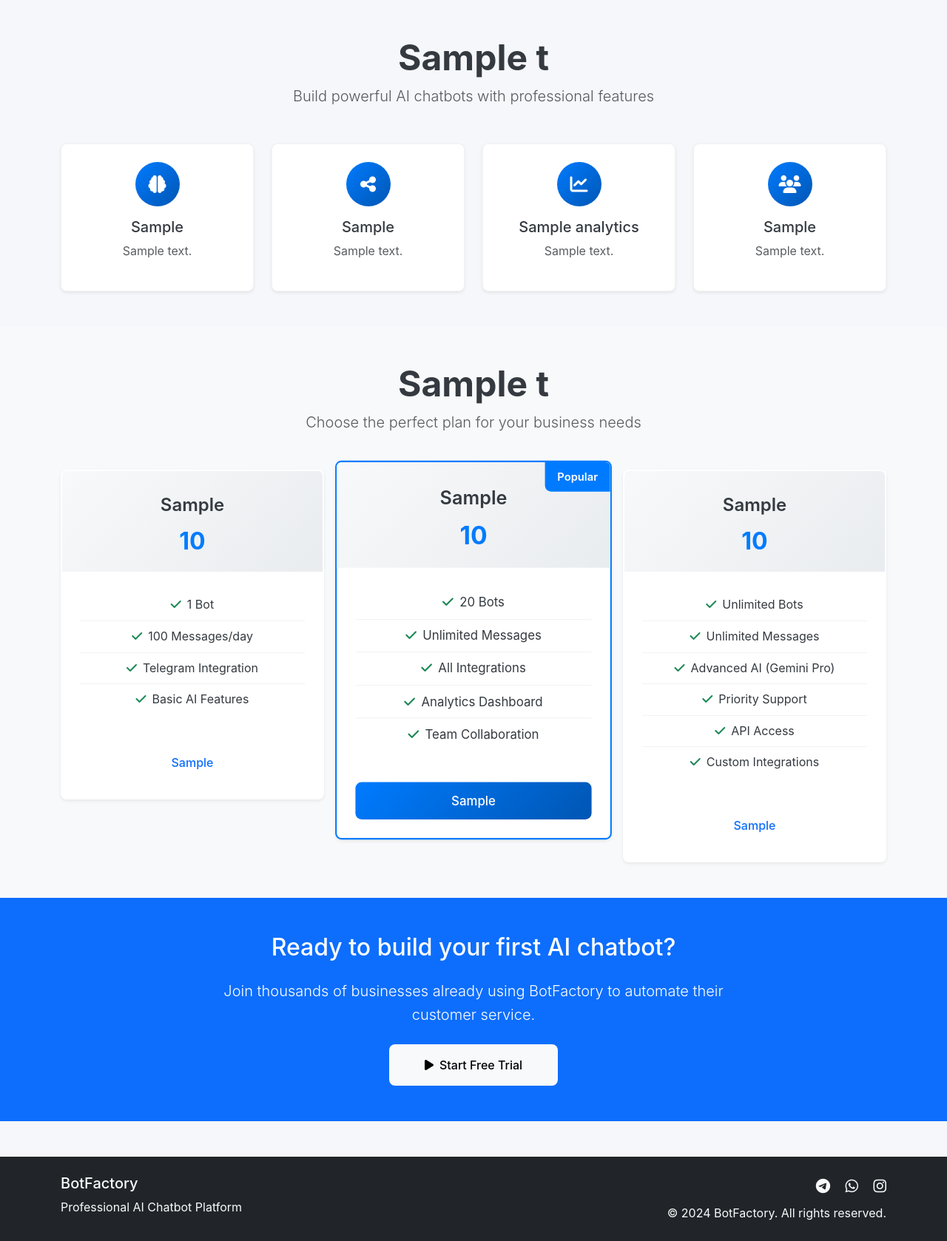
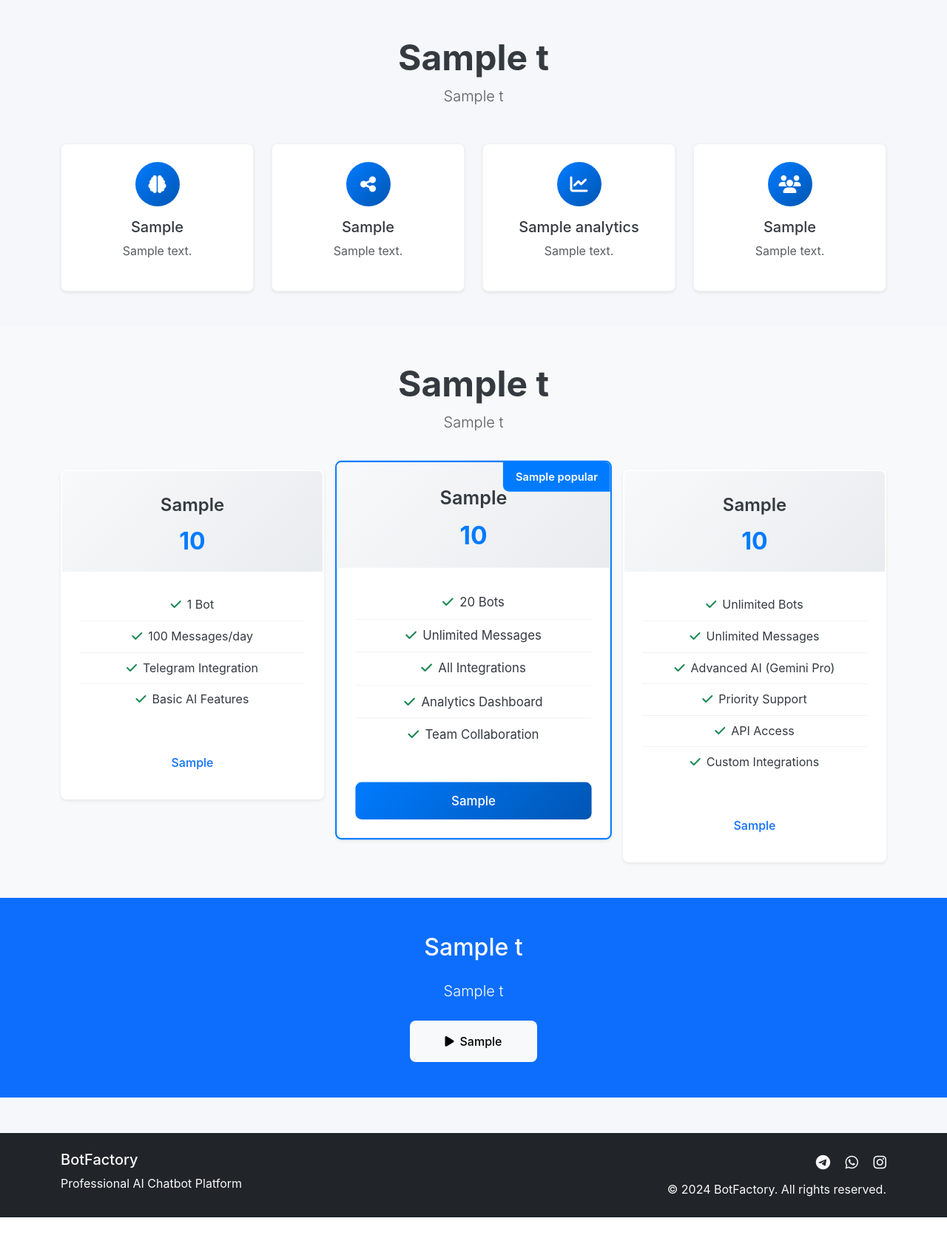
Before and after one commit to rovshanovazizbek0-boop/Botify, a Flask app: template templates/index.html in a window 1280 px wide. Shown: the part 625-2303 px from the top of the page at 74% size. After the commit the page ends 2271 px from the top, so only its background shows below. Run offline with Flask 3, Linux system fonts and the light colour scheme; the template is opened without the code that fills it: most values are stand-ins (such as "Sample title", 1, 10 or a date in 2020).

Commit message:
Update text translations to improve clarity and accuracy
Update various text elements across the application, including features, pricing, and call-to-action sections, by incorporating translated strings from the `translations/messages.py` file.

Replit-Commit-Author: Agent
Replit-Commit-Session-Id: d9ec045c-4cba-4fda-9b11-8f32ee19e8cd
Replit-Commit-Checkpoint-Type: full_checkpoint
Replit-Commit-Screenshot-Url: https://storage.googleapis.com/screenshot-production-us-central1/efaf4f73-9d97-427e-b4ed-cd84b3524a8a/d9ec045c-4cba-4fda-9b11-8f32ee19e8cd/sakrPrx

```diff
--- a/templates/index.html
+++ b/templates/index.html
@@ -29,7 +29,7 @@
     <div class="container">
         <div class="text-center mb-5">
             <h2 class="display-5 fw-bold">{{ t.features_title }}</h2>
-            <p class="lead text-muted">Build powerful AI chatbots with professional features</p>
+            <p class="lead text-muted">{{ t.features_subtitle }}</p>
         </div>
 
         <div class="row g-4">
@@ -81,7 +81,7 @@
     <div class="container">
         <div class="text-center mb-5">
             <h2 class="display-5 fw-bold">{{ t.pricing_title }}</h2>
-            <p class="lead text-muted">Choose the perfect plan for your business needs</p>
+            <p class="lead text-muted">{{ t.pricing_subtitle }}</p>
         </div>
 
         <div class="row g-4 justify-content-center">
@@ -109,7 +109,7 @@
             <!-- Business Plan -->
             <div class="col-lg-4 col-md-6">
                 <div class="pricing-card featured text-center">
-                    <div class="popular-badge">Popular</div>
+                    <div class="popular-badge">{{ t.popular }}</div>
                     <div class="pricing-header">
                         <h4>{{ t.business_plan }}</h4>
                         <div class="price">{{ t.business_price }}</div>
@@ -160,10 +160,10 @@
     <div class="container">
         <div class="row justify-content-center text-center">
             <div class="col-lg-8">
-                <h2 class="mb-4">Ready to build your first AI chatbot?</h2>
-                <p class="lead mb-4">Join thousands of businesses already using BotFactory to automate their customer service.</p>
+                <h2 class="mb-4">{{ t.cta_title }}</h2>
+                <p class="lead mb-4">{{ t.cta_subtitle }}</p>
                 <a href="{{ url_for('auth.register') }}" class="btn btn-light btn-lg px-5">
-                    <i class="fas fa-play me-2"></i>Start Free Trial
+                    <i class="fas fa-play me-2"></i>{{ t.start_free_trial }}
                 </a>
             </div>
         </div>
```
Also changed, not shown: translations/messages.py (+24 -0 lines), attached_assets/image_1756615455566.png (added), attached_assets/image_1756615471633.png (added), attached_assets/image_1756615487083.png (added).
